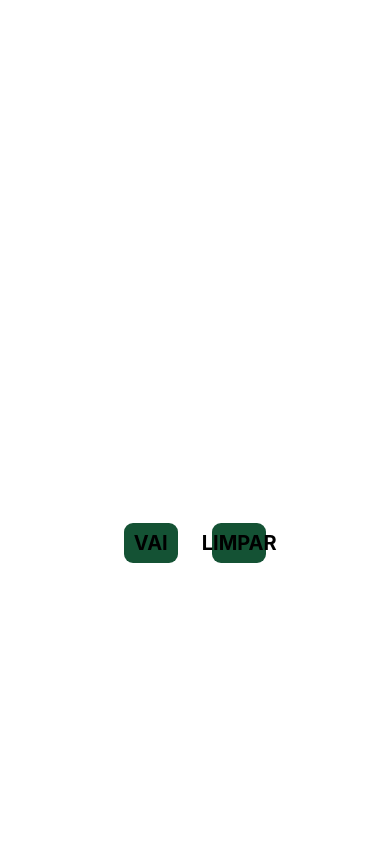
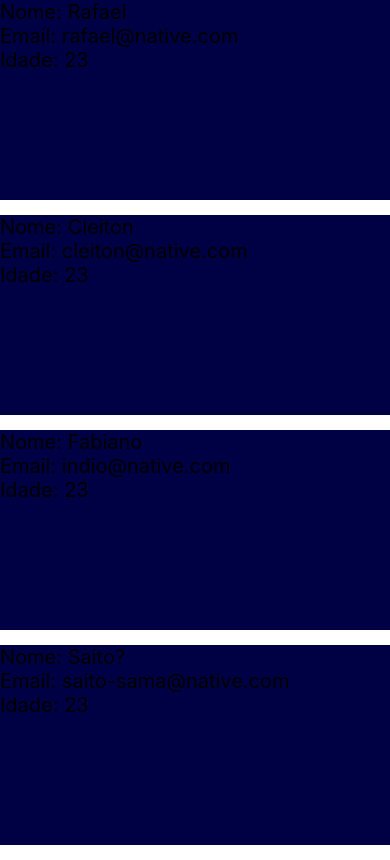
Before and after one commit to Siqm/Curso-ReactNative, a React Native app: screen / in a window 390 px wide. Built offline with nearby package versions, Linux system fonts and the light colour scheme.

Commit message:
FlatList e ScrollView

```diff
--- a/App.js
+++ b/App.js
@@ -1,87 +1,34 @@
 import React, { Component } from 'react'
-import { View, StyleSheet, Image, TouchableOpacity, Text } from 'react-native'
+import { View, StyleSheet, Image, TouchableOpacity, Text, ScrollView, FlatList } from 'react-native'
 
 class App extends Component {
-
   constructor(props) {
     super(props);
     this.state = {
-      numero: 0,
-      botao: "VAI",
-      ultimo: 0.0
+      data: [
+        {name: "Rafael", idade: 23, email:"rafael@native.com"},
+        {name: "Cleiton", idade: 23, email:"cleiton@native.com"},
+        {name: "Fabiano", idade: 23, email:"indio@native.com"},
+        {name: "Saito?", idade: 23, email:"saito-sama@native.com"},
+      ]
     }
-
-    this.timer = null
-    this.vai = this.vai.bind(this);
-    this.limpar = this.limpar.bind(this);
-  }
-
-  vai() {
-
-    if (this.timer != null) {
-      // Aqui para o timer
-
-      clearInterval(this.timer)
-      this.timer = null;
-      this.setState({ botao: "VAI" })
-
-    } else {
-      // Aqui faz o timer girar
-
-      this.timer = setInterval(() => {
-        this.setState({ numero: this.state.numero + 0.1 })
-      }, 100)
-      this.setState({ botao: "PARAR" })
-    }
-
-
-  }
-
-  limpar() {
-    if (this.timer != null) {
-
-      clearInterval(this.timer)
-      this.timer = null;
-    }
-    this.setState({
-      ultimo: this.state.numero,
-      numero: 0,
-      botao: "VAI"
-    })
   }
 
   render() {
     return (
       <View style={styles.container}>
+        {/* <ScrollView>
+          <View style={styles.box1}></View>
+          <View style={styles.box2}></View>
+          <View style={styles.box3}></View>
+          <View style={styles.box4}></View>
+        </ScrollView> */}
 
-        <Image
-          source={require('./src/cronometro.png')}
-          style={styles.cronometro}
+        <FlatList
+          data = {this.state.data}
+          keyExtractor={(item) => item.nome} // 'key' or 'id' são identificado automaticamente
+          renderItem={ ({ item }) => <Pessoa data={ item }/> }
         />
-
-        <Text style={styles.timer}>{this.state.numero.toFixed(1)}</Text>
-
-        <View style={styles.btnArea}>
-          <TouchableOpacity style={styles.btn} onPress={this.vai}>
-            <Text style={styles.btnTexto}>{this.state.botao}</Text>
-          </TouchableOpacity>
-
-          <TouchableOpacity style={styles.btn} >
-            <Text style={styles.btnTexto} onPress={this.limpar}>LIMPAR</Text>
-          </TouchableOpacity>
-
-
-        </View>
-
-        <View style={styles.areaUltima}>
-
-          <Text style={styles.textoCorrida}>
-            {this.state.ultimo > 0 ?
-              `Último tempo: ${this.state.ultimo.toFixed(2)}` : ''
-            }
-          </Text>
-
-        </View>
 
       </View>
     )
@@ -89,42 +36,47 @@ class App extends Component {
 }
 
 const styles = StyleSheet.create({
-  container: {
-    flex: 1,
-    alignItems: 'center',
-    justifyContent: 'center'
+  box1: {
+    backgroundColor: "#FFaa00",
+    height: 250
   },
-  timer: {
-    marginTop: -180,
-    color: '#FFF',
-    fontSize: 65,
-    fontWeight: 'bold'
+
+  box2: {
+    backgroundColor: "#FF0000",
+    height: 250
   },
-  btnArea: {
-    flexDirection: 'row',
-    marginTop: 70,
-    height: 40,
+
+  box3: {
+    backgroundColor: "#00FF00",
+    height: 250
   },
-  btn: {
-    flex: 1,
-    justifyContent: 'center',
-    alignItems: 'center',
-    backgroundColor: '#145234',
-    height: 40,
-    margin: 17,
-    borderRadius: 9
+
+  box4: {
+    backgroundColor: "#0000FF",
+    height: 250
   },
-  btnTexto: {
-    fontSize: 20,
-    fontWeight: 'bold'
+
+  areaPessoa: {
+    backgroundColor: '#000044',
+    height: 200,
+    marginBottom: 15
   },
-  areaUltima: {
-    marginTop: 40,
-  },
-  textoCorrida: {
-    fontSize: 25,
-    fontStyle: 'italic',
+
+  textoPessoa: {
+    fontSize: 20
   }
 })
 
 export default App;
+
+class Pessoa extends Component {
+  render() {
+    return (
+      <View style={styles.areaPessoa}>
+        <Text style={styles.textoPessoa}>Nome: {this.props.data.name}</Text>
+        <Text style={styles.textoPessoa}>Email: {this.props.data.email}</Text>
+        <Text style={styles.textoPessoa}>Idade: {this.props.data.idade}</Text>
+      </View>
+    )
+  }
+}
```
Also changed, not shown: 1 other file (tests, documents, lock files or other folders).
